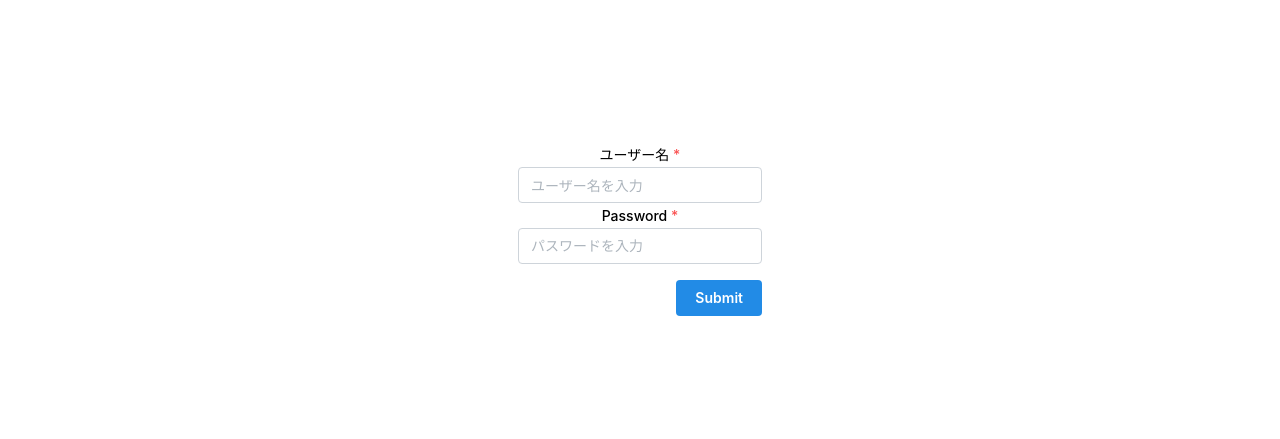
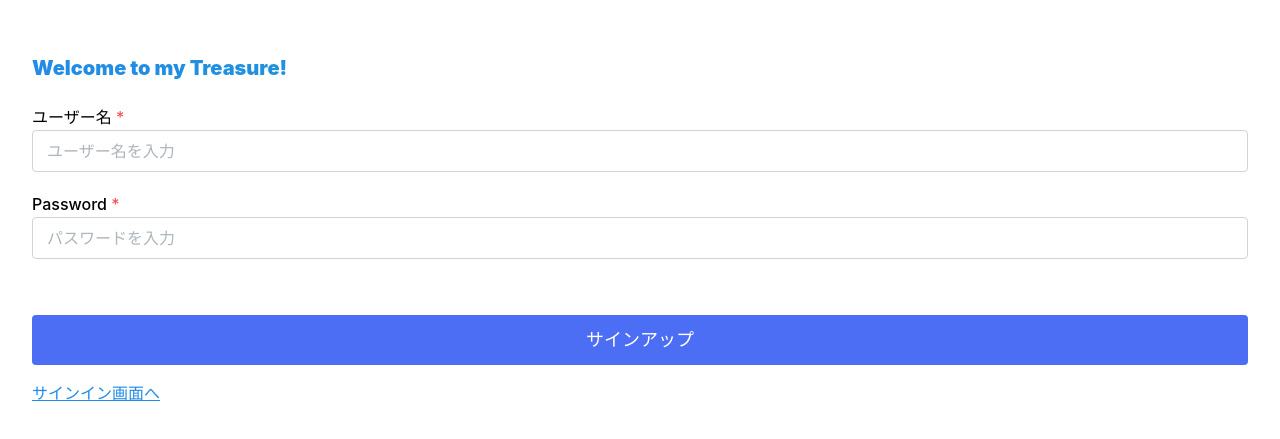
Before and after one commit to Team-1-myTreasure/myTreasure, a React (Vite) app in the folder frontend/: page /host/signupPage in a window 1280 px wide. Shown: the part 171-610 px from the top of the page. Built offline with nearby package versions, Linux system fonts and the light colour scheme.

Commit message:
signInUpのUI修正

```diff
--- a/frontend/src/App.css
+++ b/frontend/src/App.css
@@ -2,5 +2,6 @@
   max-width: 1280px;
   margin: 0 auto;
   padding: 2rem;
-  text-align: center;
+  text-align: start;
+  width: 100%;
 }
--- a/frontend/src/components/Signin.jsx
+++ b/frontend/src/components/Signin.jsx
@@ -36,7 +36,16 @@ export const Signin = () => {
   };
   return (
     <form onSubmit={form.onSubmit(handleOnSubmit)}>
-      <Stack gap="lg" p="20px">
+      <Stack gap="lg">
+        <Text
+          size="xl"
+          fw={900}
+          variant="gradient"
+          gradient={{ from: "blue", to: "cyan", deg: 90 }}
+        >
+          Welcome to my Treasure!
+        </Text>
+
         <TextInput
           withAsterisk
           label="ユーザー名"
@@ -60,7 +69,7 @@ export const Signin = () => {
 
         <Group justify="flex-start" mt="md">
           <Button type="submit" fullWidth size="lg" color="indigo">
-            ログイン
+            サインイン
           </Button>
           <Anchor href="/host/signupPage" underline="always">
             アカウントの新規作成
--- a/frontend/src/components/Signup.jsx
+++ b/frontend/src/components/Signup.jsx
@@ -1,6 +1,6 @@
 import axios from "axios";
 import { useNavigate } from "react-router-dom";
-import { Text, Button, Group, TextInput } from "@mantine/core";
+import { Anchor, Stack, Text, Button, Group, TextInput } from "@mantine/core";
 import { useForm } from "@mantine/form";
 import { useState } from "react";
 
@@ -20,7 +20,6 @@ export const Signup = () => {
         value.length < 6 ? "パスワードは6文字以上で入力してください。" : null,
     },
   });
-  // 名前が重複してたらエラー出したい
   const handleOnSubmit = async (values) => {
     try {
       const response = await axios.post("/api/signup", values);
@@ -39,28 +38,47 @@ export const Signup = () => {
 
   return (
     <form onSubmit={form.onSubmit(handleOnSubmit)}>
+      <Stack gap="lg">
+        <Text
+          size="xl"
+          fw={900}
+          variant="gradient"
+          gradient={{ from: "blue", to: "cyan", deg: 90 }}
+        >
+          Welcome to my Treasure!
+        </Text>
+
         <TextInput
           withAsterisk
           label="ユーザー名"
+          size="md"
           placeholder="ユーザー名を入力"
           key={form.key("name")}
           {...form.getInputProps("name")}
         />
-      <Text c="white" bg="red">
-        {isNameDuplicate && "ユーザー名が重複しています"}
-      </Text>
 
         <TextInput
           withAsterisk
           label="Password"
+          size="md"
           placeholder="パスワードを入力"
           key={form.key("password")}
           {...form.getInputProps("password")}
         />
 
-      <Group justify="flex-end" mt="md">
-        <Button type="submit">Submit</Button>
+        <Text c="white" bg="red">
+          {isNameDuplicate && "ユーザー名が重複しています"}
+        </Text>
+
+        <Group justify="flex-start" mt="md">
+          <Button type="submit" fullWidth size="lg" color="indigo">
+            サインアップ
+          </Button>
+          <Anchor href="/host/signinPage" underline="always">
+            サインイン画面へ
+          </Anchor>
         </Group>
+      </Stack>
     </form>
   );
 };
```
Lines whose indentation alone changed are shown as unchanged.
